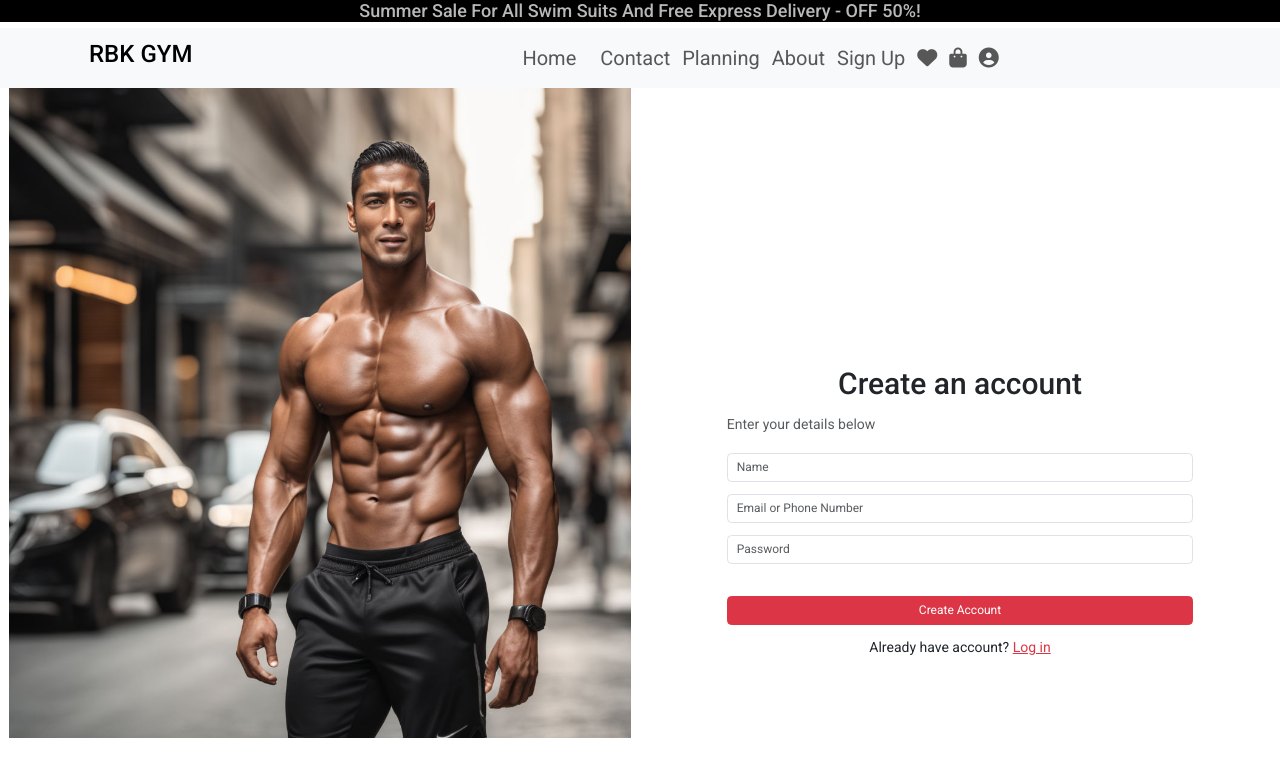
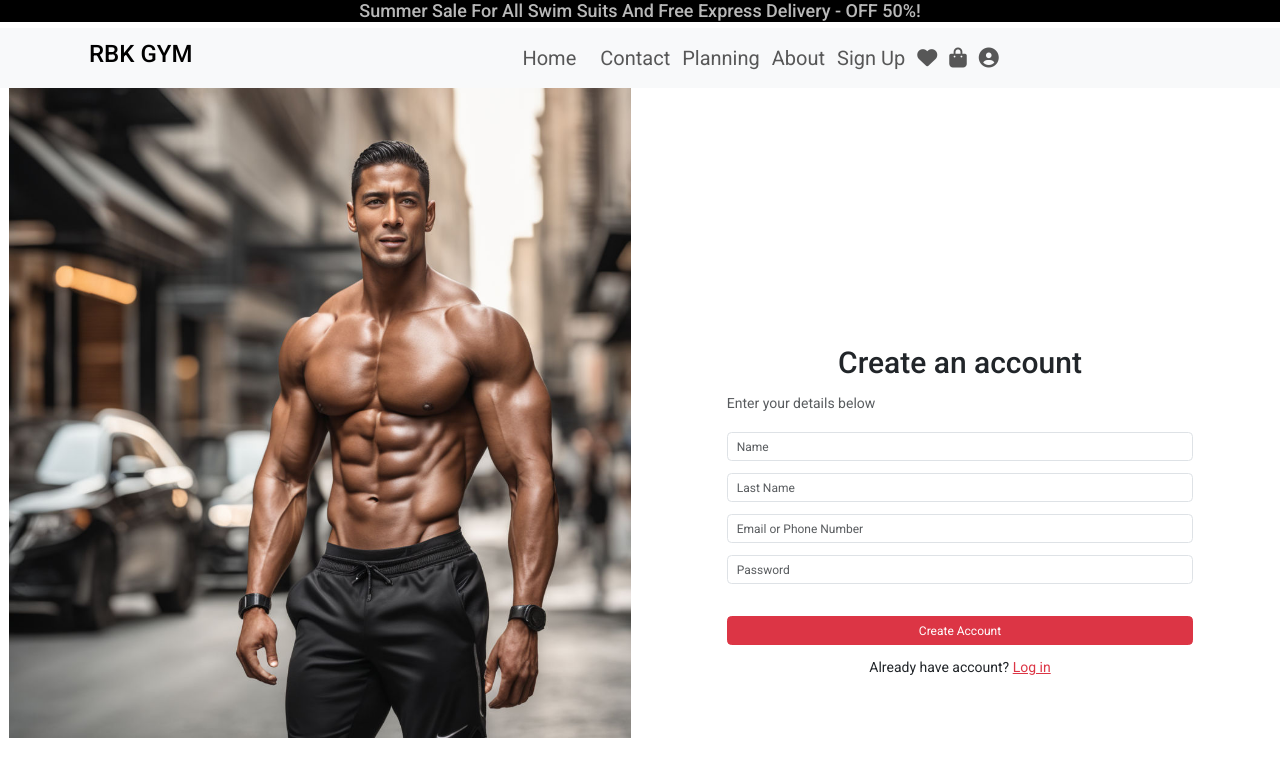
Before and after one commit to Rbk-Tn-Final-Project/Gym-App, a React app in the folder client/: page /SignUp in a window 1280 px wide. Shown: the top 776 px of the page. Built offline with nearby package versions, Linux system fonts and the light colour scheme; the HTML template or start-up script is replaced by a standard one.

Commit message:
authentification users

```diff
--- a/client/src/Pages/Login/Login.jsx
+++ b/client/src/Pages/Login/Login.jsx
@@ -19,9 +19,8 @@ const LoginPage = () => {
 
   const handleSubmit = async (e) => {
     e.preventDefault();
-    console.log('Submitting form:', formData);
     try {
-      const response = await axios.post('http://127.0.0.1:3000/api/user/login', formData);
+        const response = await axios.post('http://127.0.0.1:3000/api/users/login', formData);
         console.log('Login response:', response.data);
         setMessageType('success');
         setMessage('Login successful!');
@@ -36,7 +35,6 @@ const LoginPage = () => {
         setMessage(error.response?.data?.error || 'An error occurred. Please try again.');
     }
 };
-
   return (
     <div className="container-fluid vh-100 d-flex">
       <div className="row flex-grow-1">
--- a/client/src/Pages/SignUp/SignUp.jsx
+++ b/client/src/Pages/SignUp/SignUp.jsx
@@ -7,6 +7,7 @@ import './SignUp.css'
 const CreateAccountPage = () => {
   const [formData, setFormData] = useState({
     firstName: '',
+    lastName:'',
     email: '',
     password: ''
   });
@@ -21,13 +22,16 @@ const CreateAccountPage = () => {
   const handleSubmit = async (e) => {
     e.preventDefault();
     try {
-      const response = await axios.post('http://127.0.0.1:3000/api/user/register', formData);
+      const response = await axios.post('http://127.0.0.1:3000/api/users/register', formData);
+
       setMessageType('success');
       setMessage('Account created successfully!');
       console.log(response.data);
 
       setFormData({
+
         firstName: '',
+        lastName:'',
         email: '',
         password: ''
       });
@@ -54,7 +58,9 @@ const CreateAccountPage = () => {
               </div>
             )}
             <form onSubmit={handleSubmit}>
-              <div className="mb-3">
+
+
+                  <div className="mb-3">
                 <input
                   type="text"
                   className="form-control"
@@ -63,7 +69,17 @@ const CreateAccountPage = () => {
                   value={formData.firstName}
                   onChange={handleChange}
                 />
-              </div>
+            </div>
+            <div className="mb-3">
+                <input
+                    type="text"
+                    className="form-control"
+                    placeholder="Last Name"
+                    name="lastName"
+                    value={formData.lastName}
+                    onChange={handleChange}
+                />
+            </div>
               <div className="mb-3">
                 <input
                   type="text"
--- a/client/src/components/UserContext.jsx
+++ b/client/src/components/UserContext.jsx
@@ -1,4 +1,3 @@
-
 import React, { createContext, useState, useEffect } from 'react';
 
 export const UserContext = createContext();
@@ -7,18 +6,20 @@ export const UserProvider = ({ children }) => {
     const [user, setUser] = useState(null);
 
     useEffect(() => {
-        console.log(user)
+        console.log(user);
         const token = localStorage.getItem('token');
         const userData = localStorage.getItem('user');
 
-        if (token && userData) {
+        if (token && userData && userData !== "undefined") {
             try {
                 setUser(JSON.parse(userData));
             } catch (error) {
                 console.error('Failed to parse user data:', error);
-
                 localStorage.removeItem('user');
             }
+        } else if (userData === "undefined") {
+            console.warn('User data in localStorage is "undefined". Clearing it.');
+            localStorage.removeItem('user');
         }
     }, []);
 
```
Also changed, not shown: 2 other files (tests, documents, lock files or other folders). Lines whose indentation alone changed are shown as unchanged.
